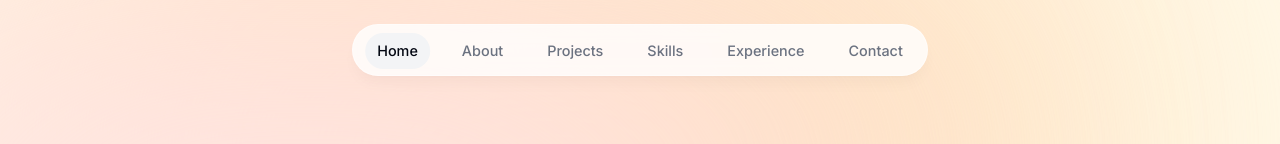
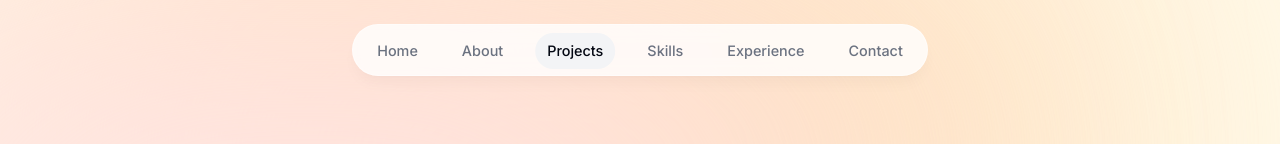
Before and after one commit to Gilajoanna/portfolio, a Next.js app: page / in a window 1280 px wide. Shown: the top 144 px of the page. Built offline with nearby package versions, Linux system fonts and the light colour scheme; grey boxes are pictures that could not be loaded.

Commit message:
when scrolling through sections section name activates in navbar (#8)

```diff
--- a/components/about.tsx
+++ b/components/about.tsx
@@ -1,12 +1,29 @@
 "use client";
 
-import React from "react";
+import React, { useEffect } from "react";
 import { motion } from "framer-motion";
 import SectionHeading from "./section-heading";
+import { useInView } from "react-intersection-observer";
+import { useActiveSectionContext } from "@/context/active-section-context";
 
 export default function About() {
+  // to track the visibility of the section we are using the useInView hook. The ref is used to track the visibility of the section and inView is a boolean that tells us if the section is in view or not.
+  const { ref, inView } = useInView({
+    threshold: 0.75,
+  });
+  const { setActiveSection } = useActiveSectionContext();
+
+  // Since we do not want to set state when rendering we need to use the hook useEffect to synchronize the active section with the current section in view.
+  // If invView is true we set the active section to "About".
+  useEffect(() => {
+    if (inView) {
+      setActiveSection("About");
+    }
+  }, [inView, setActiveSection]);
+
   return (
     <motion.section
+      ref={ref}
       className="mb-28 max-w-[45rem] text-center leading-8 sm:mb-40 scroll-mt-28"
       initial={{ opacity: 0, y: 100 }}
       animate={{ opacity: 1, y: 0 }}
--- a/components/intro.tsx
+++ b/components/intro.tsx
@@ -1,17 +1,32 @@
 "use client";
 
 import Image from "next/image";
-import React from "react";
+import React, { useEffect } from "react";
 import { motion } from "framer-motion";
 import Link from "next/link";
 import { BsArrowRight } from "react-icons/bs";
 import { HiDownload } from "react-icons/hi";
 import { BsLinkedin } from "react-icons/bs";
 import { FaGithubSquare } from "react-icons/fa";
+import { useInView } from "react-intersection-observer";
+import { useActiveSectionContext } from "@/context/active-section-context";
 
 export default function Intro() {
+  const { ref, inView } = useInView({
+    threshold: 0.5,
+  });
+  const { setActiveSection } = useActiveSectionContext();
+
+  // comments in about.tsx
+  useEffect(() => {
+    if (inView) {
+      setActiveSection("Home");
+    }
+  }, [inView, setActiveSection]);
+
   return (
     <section
+      ref={ref}
       className="mb-28 max-w-[50rem] text-center sm:mb-0 scroll-mt-[100rem]"
       id="home"
     >
--- a/components/projects.tsx
+++ b/components/projects.tsx
@@ -1,11 +1,27 @@
-import React from "react";
+"use client";
+
+import React, { useEffect } from "react";
 import SectionHeading from "./section-heading";
 import { projectsData } from "@/lib/data";
 import Project from "./project";
+import { useInView } from "react-intersection-observer";
+import { useActiveSectionContext } from "@/context/active-section-context";
 
 export default function Projects() {
+  const { ref, inView } = useInView({
+    threshold: 0.5,
+  });
+  const { setActiveSection } = useActiveSectionContext();
+
+  // comments in about.tsx
+  useEffect(() => {
+    if (inView) {
+      setActiveSection("Projects");
+    }
+  }, [inView, setActiveSection]);
+
   return (
-    <section id="projects" className="scroll-mt-28">
+    <section ref={ref} id="projects" className="scroll-mt-28">
       <SectionHeading>My Projects</SectionHeading>
       <div>
         {projectsData.map((project, index) => (
```
